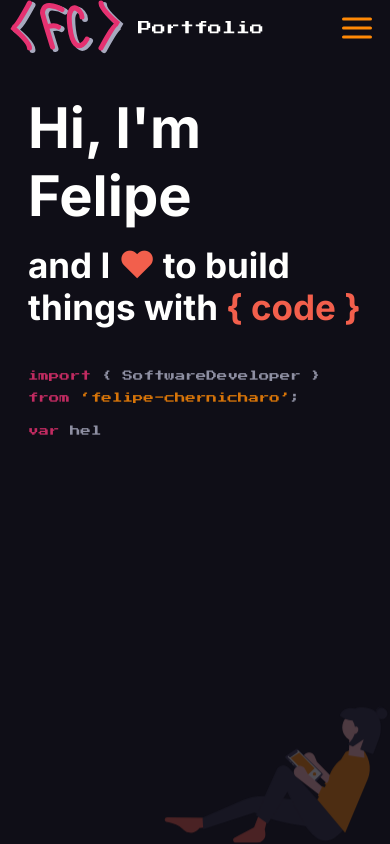
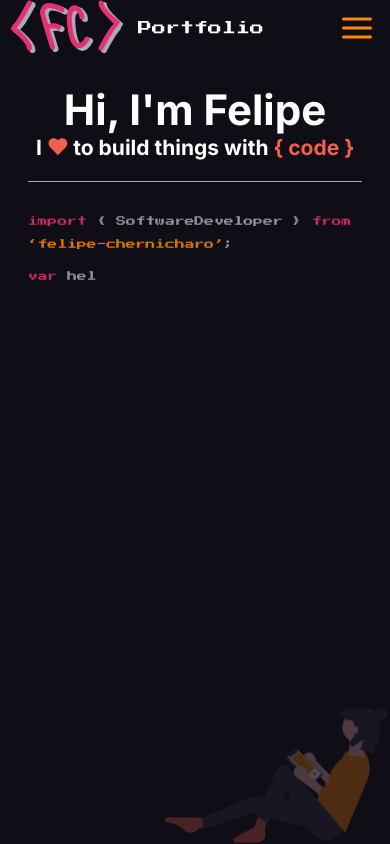
Before and after one commit to mrChernicharo/next-portfolio, a Next.js app: page / in a window 390 px wide. Built offline with nearby package versions, Linux system fonts and the light colour scheme.

Commit message:
home font-sizes

```diff
--- a/src/pages/contact.tsx
+++ b/src/pages/contact.tsx
@@ -49,7 +49,7 @@ function ContactForm() {
             id="email"
             type="email"
             name="email"
-            placeholder="→ your@email.com"
+            placeholder="⊚ your.email@here.com"
           />
           <ValidationError prefix="Email" field="email" errors={state.errors} />
         </div>
@@ -59,7 +59,7 @@ function ContactForm() {
           <textarea
             id="message"
             name="message"
-            placeholder="→ your message here"
+            placeholder="⊚ your message here"
           />
           <ValidationError
             prefix="Message"
--- a/src/pages/index.tsx
+++ b/src/pages/index.tsx
@@ -24,9 +24,10 @@ export default function Home() {
             <p>Hi, I'm Felipe</p>
 
             <p>
-              and I <span>❤︎ </span>
-              to build things with <wbr />
-              <span>{`{ code }`}</span>
+              I <span>❤︎ </span>
+              to build things with
+              <wbr />
+              <span>{" { code } "}</span>
             </p>
           </motion.h1>
           <main>
--- a/src/styles/components/CodeIntro.module.css
+++ b/src/styles/components/CodeIntro.module.css
@@ -7,7 +7,6 @@
   min-width: 20rem;
   padding: 0;
   /* border-radius: 6px; */
-  /* border: 4px double var(--highlight); */
   /* padding: 16px; */
   /* background: var(--background); */
 }
@@ -20,7 +19,7 @@
 
 @media screen and (max-width: 520px) {
   .container {
-    font-size: 0.75rem;
+    font-size: 0.7rem;
   }
 }
 .container p:nth-child(1) span:nth-child(1) {
--- a/src/styles/pages/Contact.module.css
+++ b/src/styles/pages/Contact.module.css
@@ -3,6 +3,10 @@
   color: var(--paragraph);
   min-height: 100vh;
   padding-top: 4rem;
+}
+
+.container main h1 {
+  margin: 1rem 2rem 0;
 }
 
 .contactForm {
--- a/src/styles/pages/Home.module.css
+++ b/src/styles/pages/Home.module.css
@@ -13,6 +13,8 @@
 }
 .body h1 {
   font-size: 4rem;
+  text-align: center;
+  border-bottom: 1px solid var(--paragraph);
 }
 
 .body h1 p:first-child {
@@ -20,7 +22,7 @@
 }
 
 .body h1 p:last-child {
-  font-size: 2.5rem;
+  font-size: 2.25rem;
 }
 .body p span {
   color: var(--secondary);
@@ -36,3 +38,12 @@
   justify-content: center;
   align-items: center;
 }
+
+@media screen and (max-width: 581px) {
+  .body h1 {
+    font-size: 3rem;
+  }
+  .body h1 p:last-child {
+    font-size: 1.5rem;
+  }
+}
```
Also changed, not shown: src/data/skills.ts (+10 -10 lines), public/icons/rust.svg.
